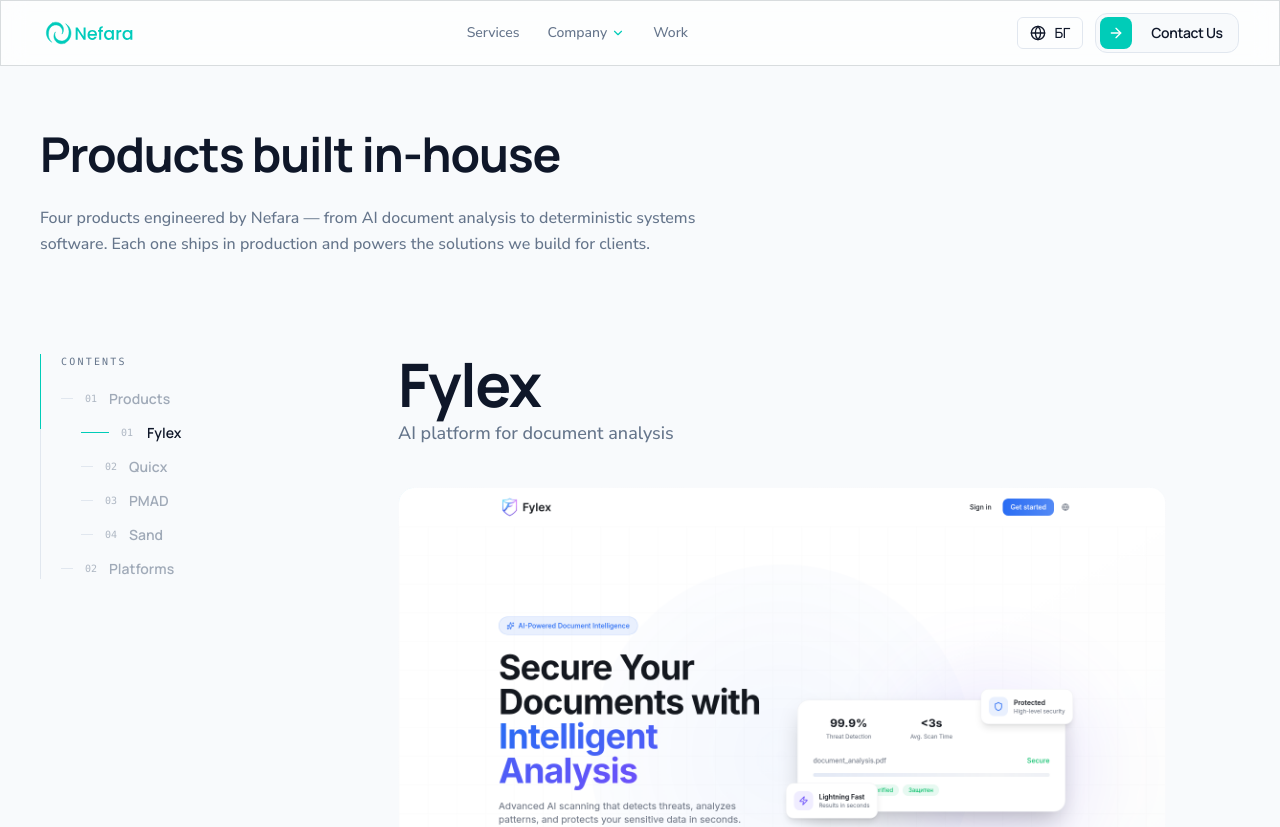
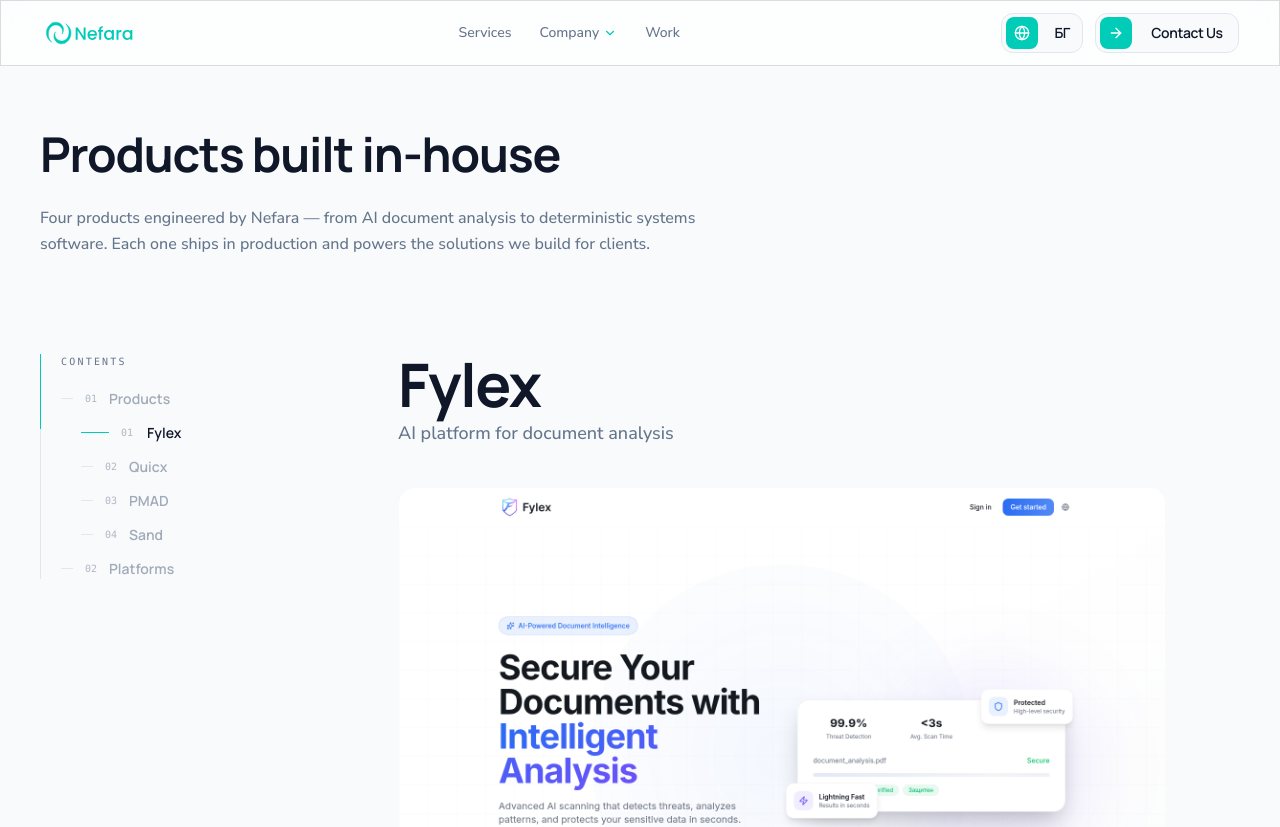
Before and after one commit to nefara-bg/Nefara-Web, a Next.js app in the folder client/: page /en/work in a window 1280 px wide. Shown: the top 827 px of the page. Built offline with nearby package versions, Linux system fonts and the light colour scheme.

Commit message:
Language switcher

```diff
--- a/client/src/components/Header/components/LngSwitcher/LngSwitcher.tsx
+++ b/client/src/components/Header/components/LngSwitcher/LngSwitcher.tsx
@@ -31,13 +31,12 @@
     return (
         <Button
             onClick={handleToggleLng}
-            variant="outline"
-            size="sm"
+            variant="slide"
+            icon={Globe}
+            slid={locale === "bg"}
+            className="w-auto"
         >
-            <div className="flex flex-row gap-2 items-center">
-                <Globe className="w-5 h-5" />
-                <span className="text-sm font-medium">{displayLng}</span>
-            </div>
+            {displayLng}
         </Button>
     )
 }
--- a/client/src/components/ui/button.tsx
+++ b/client/src/components/ui/button.tsx
@@ -54,14 +54,38 @@
 )
 
 // Inner markup for the `slide` variant: an absolutely-positioned teal square
-// that slides from the left to the right edge on hover, plus the label.
-function SlideContent({ children }: { children: React.ReactNode }) {
+// plus the label. The square slides between the two edges on hover. When
+// `slid` is `true` the resting/hover positions are reversed, so the button
+// works as a toggle whose two states are mirror images of each other.
+function SlideContent({
+  children,
+  icon: Icon = ArrowRight,
+  slid,
+}: {
+  children: React.ReactNode
+  icon?: React.ElementType
+  slid?: boolean
+}) {
   return (
     <>
-      <span className="absolute left-1 top-1/2 z-10 flex h-8 w-8 -translate-y-1/2 items-center justify-center rounded-lg bg-primary transition-all duration-500 group-hover:left-[calc(100%-0.25rem)] group-hover:-translate-x-full group-hover:rotate-[360deg]">
-        <ArrowRight className="h-4 w-4 shrink-0 text-white" />
+      <span
+        className={cn(
+          "absolute left-1 top-1/2 z-10 flex h-8 w-8 -translate-y-1/2 items-center justify-center rounded-lg bg-primary transition-all duration-500 group-hover:rotate-[360deg]",
+          slid
+            ? "left-[calc(100%-0.25rem)] -translate-x-full group-hover:left-1 group-hover:translate-x-0"
+            : "group-hover:left-[calc(100%-0.25rem)] group-hover:-translate-x-full"
+        )}
+      >
+        <Icon className="h-4 w-4 shrink-0 text-white" />
       </span>
-      <span className="relative z-0 w-full pl-10 text-center text-sm font-semibold text-foreground transition-all duration-500 group-hover:pl-0 group-hover:pr-10">
+      <span
+        className={cn(
+          "relative z-0 w-full pl-10 text-center text-sm font-semibold text-foreground transition-all duration-500",
+          slid
+            ? "pl-0 pr-10 group-hover:pl-10 group-hover:pr-0"
+            : "group-hover:pl-0 group-hover:pr-10"
+        )}
+      >
         {children}
       </span>
     </>
@@ -72,10 +96,18 @@
   extends React.ButtonHTMLAttributes<HTMLButtonElement>,
     VariantProps<typeof buttonVariants> {
   asChild?: boolean
+  /** Icon for the `slide` variant's square. Defaults to ArrowRight. */
+  icon?: React.ElementType
+  /**
+   * Reverses the `slide` variant's resting/hover positions, so the square
+   * starts on the right and slides left. Use to give a toggle two mirrored
+   * states. The hover animation is kept in both states.
+   */
+  slid?: boolean
 }
 
 const Button = React.forwardRef<HTMLButtonElement, ButtonProps>(
-  ({ className, variant, size, asChild = false, children, ...props }, ref) => {
+  ({ className, variant, size, asChild = false, children, icon, slid, ...props }, ref) => {
     const Comp = asChild ? Slot : "button"
     // The slide variant defines its own height/width, so opt out of `size`.
     const classes = cn(
@@ -94,14 +126,18 @@
             {React.cloneElement(
               child,
               undefined,
-              <SlideContent>{child.props.children}</SlideContent>
+              <SlideContent icon={icon} slid={slid}>
+                {child.props.children}
+              </SlideContent>
             )}
           </Comp>
         )
       }
       return (
         <Comp className={classes} ref={ref} {...props}>
-          <SlideContent>{children}</SlideContent>
+          <SlideContent icon={icon} slid={slid}>
+            {children}
+          </SlideContent>
         </Comp>
       )
     }
```
